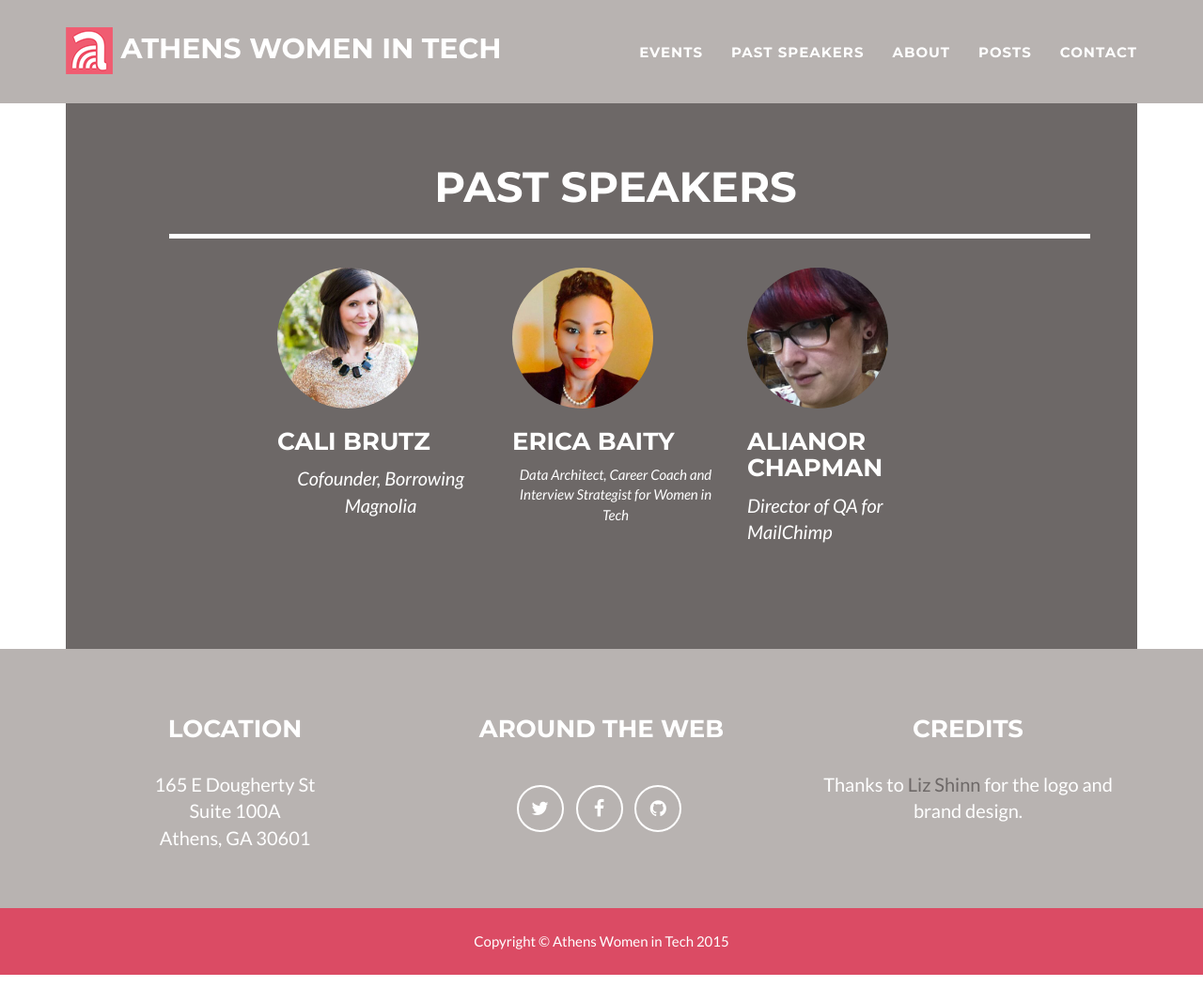
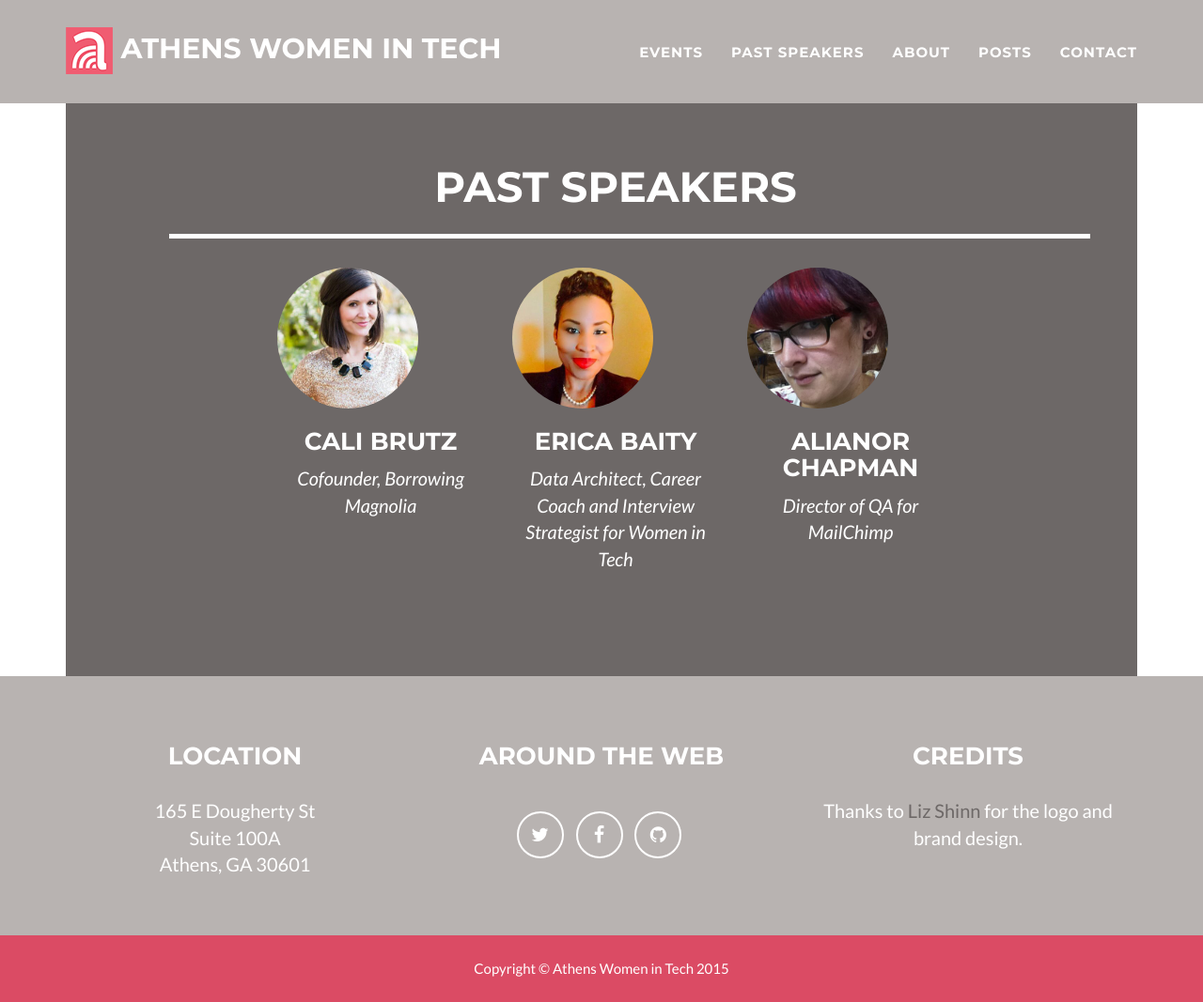
Before and after one commit to AthensWIT/AthensWIT.github.io, a Jekyll site: the page built from past-speakers.html, in a window 1280 px wide and 1067 px high. Shown: the whole window at 94% size. Built offline with Jekyll 4.4.1, drawn with Linux system fonts in a browser that asks for light colours.

Commit message:
Adjusting alignment on speaker profiles

```diff
--- a/past-speakers.html
+++ b/past-speakers.html
@@ -7,17 +7,17 @@ permalink: /past-speakers/
 <div class="col-lg-8 col-lg-offset-2">
   <div class="col-lg-4">
     <img class="circular" src="/img/Cali.jpeg" alt="">
-    <h3>Cali Brutz</h3>
+    <h3 align = "center">Cali Brutz</h3>
     <p align = "center"><i>Cofounder, Borrowing Magnolia</i></p>
   </div>
   <div class="col-lg-4">
     <img class="circular" src="/img/Erica.jpg" alt="">
-    <h3>Erica Baity</h3>
-    <p><i><center>Data Architect, Career Coach and Interview Strategist for Women in Tech</center></i></p>
+    <h3 align = "center">Erica Baity</h3>
+    <p align = "center"><i>Data Architect, Career Coach and Interview Strategist for Women in Tech</i></p>
   </div>
  <div class="col-lg-4">
     <img class="circular" src="/img/Alianor.jpg" alt="">
-    <h3>Alianor Chapman</h3>
-    <p><i>Director of QA for MailChimp</i></p>
+    <h3 align = "center">Alianor Chapman</h3>
+    <p align = "center"><i>Director of QA for MailChimp</i></p>
   </div>
 </div>
```
